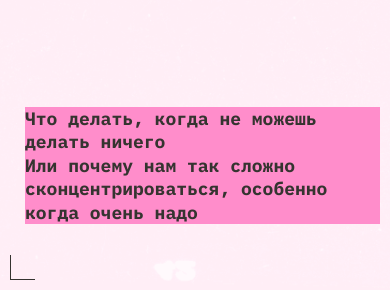
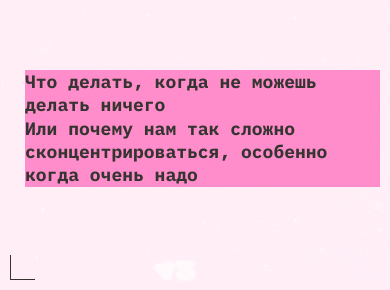
Before and after one commit to OtherMoonYS/slozhno-sosredotochitsya, a plain HTML site: page index.html in a window 390 px wide. Shown: the part 554-844 px from the top of the page. Drawn offline with Linux system fonts and the light colour scheme.

Commit message:
fix without pp

```diff
--- a/index.html
+++ b/index.html
@@ -8,8 +8,8 @@
     <link rel="icon" href="images/favicon.ico" sizes="any">
     <link rel="icon" href="images/favicon.svg" type="image/svg+xml">
     <link rel="apple-touch-icon" href="./images/mobile-icon.png">
+    <link rel="stylesheet" href="./fonts/fonts.css">
     <link rel="stylesheet" href="./styles/globals.css">
-    <link rel="stylesheet" href="./fonts/fonts.css">
     <link rel="stylesheet" href="./styles/variables.css">
     <link rel="stylesheet" href="./styles/style.css">
     <link rel="stylesheet" href="./styles/dark.css">
@@ -181,9 +181,9 @@
         </h2>
         <div class="text_how__info_blocks">
           <div class="title-decor">
-            <h4 class="text_how__info_block_name info_block_name_bold">
+            <h3 class="text_how__info_block_name info_block_name_bold">
               5 простых (на самом деле не очень) советов
-            </h4>
+            </h3>
           </div>
           <div class="text_how__info_block">
             <div class="title-decor">
--- a/styles/style.css
+++ b/styles/style.css
@@ -18,6 +18,8 @@
   font-family: 'IBM Plex Mono', monospace, sans-serif;
   font-weight: 700;
   margin-bottom: 60px;
+  min-height: 668px;
+  height: 100vh;
 }
 
 .header__theme-title {
@@ -31,9 +33,9 @@
 
 .header__theme-paragraph-block {
   max-width: 491px;
-  align-self: flex-end;
   justify-self: flex-end;
-  margin-bottom: 134px;
+  align-self: center;
+  margin-right: 20px;
 }
 
 .header__theme-paragraph-text {
@@ -94,7 +96,8 @@
   line-height: 25px;
   inset-inline-end: 0;
   inset-block-start: 0;
-  margin: 20px 29px 0 0;
+  top: 20px;
+  right: 29px;
   text-transform: uppercase;
 }
 
@@ -122,7 +125,8 @@
   height: 25px;
   inset-inline-end: 0;
   inset-block-start: 0;
-  margin: 20px;
+  top: 20px;
+  right: 20px;
 }
 
 .decorated-zone::after {
@@ -133,7 +137,8 @@
   width: 25px;
   height: 25px;
   inset-block-end: 0;
-  margin: 20px;
+  bottom: 20px;
+  left: 20px;
 }
 
 @media (max-width: 1023px) {
@@ -143,7 +148,6 @@
 
   .header__theme-paragraph-block {
     max-width: 364px;
-    margin-bottom: 183px;
   }
 
   .header__theme-menu-list {
@@ -164,19 +168,22 @@
 
   .header__theme-paragraph-block {
     max-width: 355px;
-    margin: 0 10px 66px 10px;
+    margin-right: 10px;
   }
 
   .decorated-zone::after {
-    margin: 10px;
+    bottom: 10px;
+    left: 10px;
   }
 
   .decorated-zone::before {
-    margin: 10px;
+    top: 10px;
+    right: 10px;
   }
 
   .header__rec {
-    margin: 10px 19px 0 0;
+    top: 10px;
+    right: 19px;
   }
 }
 
@@ -530,6 +537,7 @@
 
 .footer {
   max-width: 984px;
+  min-height: 668px;
   height: 100vh;
   position: relative;
   display: grid;
```
